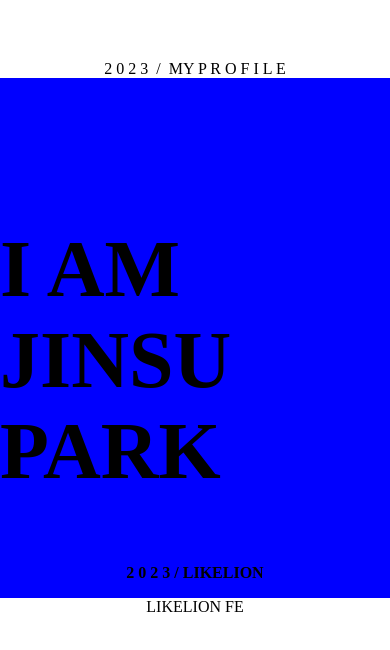
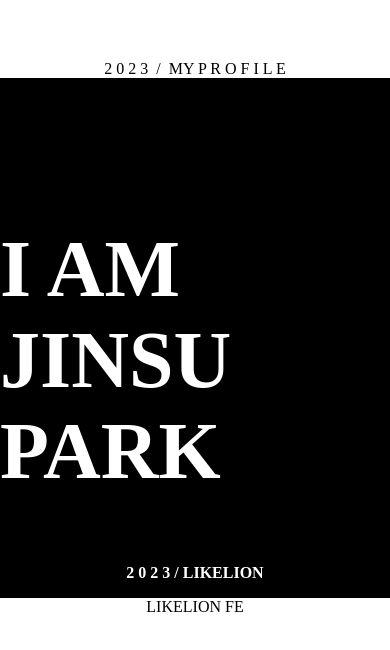
Before and after one commit to jinsupark4255/jinsupark4255.github.io, a plain HTML site: page index.html in a window 390 px wide. Drawn offline with Linux system fonts and the light colour scheme.

Commit message:
업데이트

```diff
--- a/index.css
+++ b/index.css
@@ -51,6 +51,12 @@ a{
 
 @media (max-width: 767px) {
     .main{
-        background-color: blue;
+        background-color: black;
+    }
+    .name{
+        color: white;
+    }
+    p{
+        color: white;
     }
 }
```
